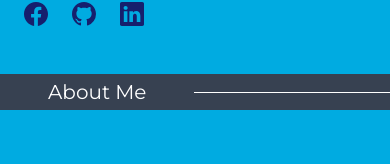
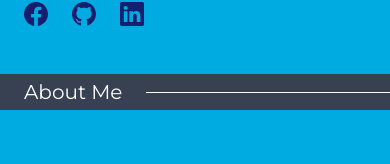
Before and after one commit to Froiod/Portfoliov3, a React (Vite) app: page / in a window 390 px wide. Shown: the part 770-934 px from the top of the page. Built offline with nearby package versions, Linux system fonts and the light colour scheme.

Commit message:
update padding of section border

```diff
--- a/src/components/About.jsx
+++ b/src/components/About.jsx
@@ -75,7 +75,7 @@ const About = () => {
       {/* section border */}
       <div className='absolute top-0 w-full bg-gray-700'>
         <div className=' relative w-full flex items-center justify-between space-x-1'>
-          <h1 className='text-white text-xl bg-gray-700 lg:text-2xl font-montserrat text-left py-1 px-12 z-10'>
+          <h1 className='text-white text-xl bg-gray-700 lg:text-2xl font-montserrat text-left py-1 px-6 md:px-12 z-10'>
             About Me
           </h1>
           <div className='absolute h-[1px] w-full bg-white'></div>
--- a/src/components/Contact.jsx
+++ b/src/components/Contact.jsx
@@ -66,7 +66,7 @@ const Contact = () => {
       {/* section border */}
       <div className='absolute top-0 w-full bg-gray-700'>
         <div className=' relative w-full flex items-center justify-between space-x-1'>
-          <h1 className='text-white text-xl bg-gray-700 lg:text-2xl font-montserrat text-left py-1 px-12 z-10'>
+          <h1 className='text-white text-xl bg-gray-700 lg:text-2xl font-montserrat text-left py-1 px-6 md:px-12  z-10'>
             Contact Me
           </h1>
           <div className='absolute h-[1px] w-full bg-white'></div>
--- a/src/components/Works.jsx
+++ b/src/components/Works.jsx
@@ -70,7 +70,7 @@ const Works = () => {
       {/* section border */}
       <div className='absolute top-0 w-full bg-gray-700'>
         <div className=' relative w-full flex items-center justify-between space-x-1'>
-          <h1 className='text-white text-xl bg-gray-700 lg:text-2xl font-montserrat text-left py-1 px-12 z-10'>
+          <h1 className='text-white text-xl bg-gray-700 lg:text-2xl font-montserrat text-left py-1 px-6 md:px-12  z-10'>
             My Projects
           </h1>
           <a href="https://github.com/Froiod" target={'_blank'} className='z-10 hidden md:inline-block bg-gray-700 font-montserrat text-right py-1 px-12 text-white'>
```
Also changed, not shown: 1 other file (tests, documents, lock files or other folders).
